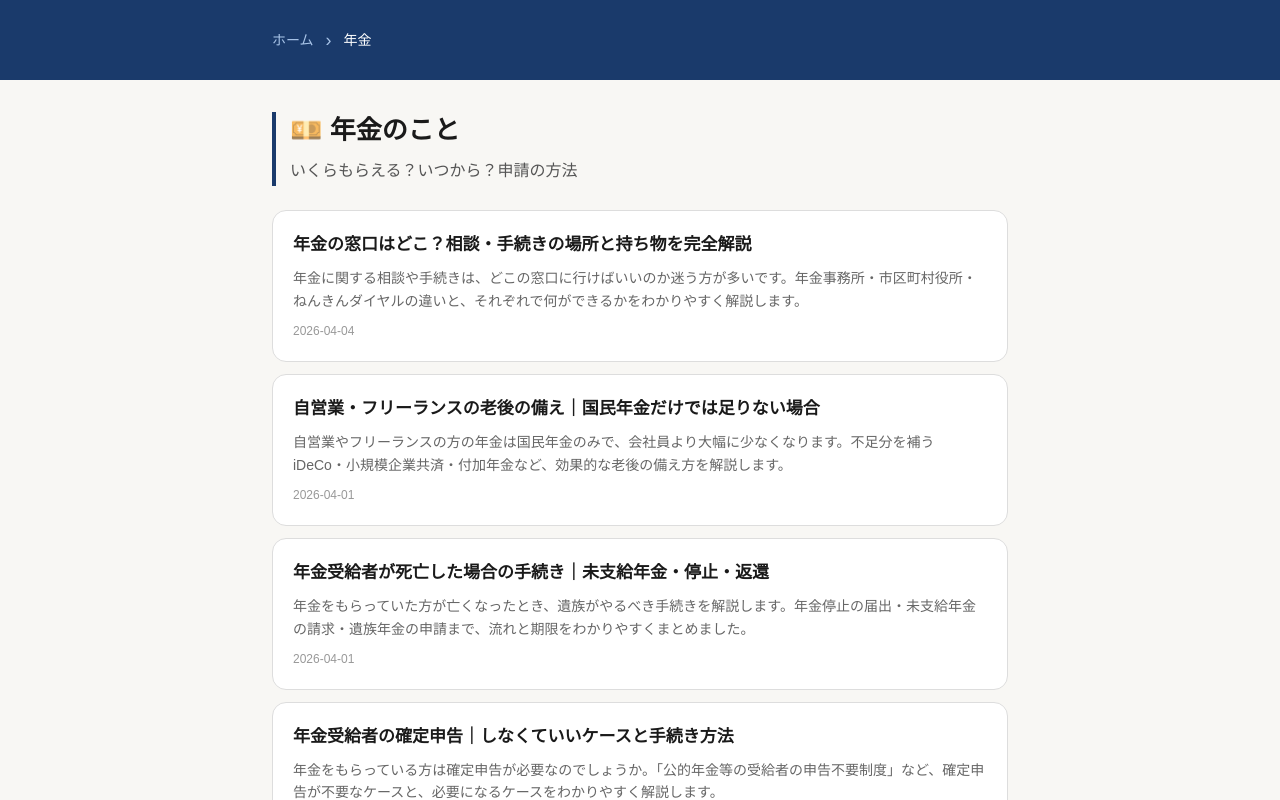
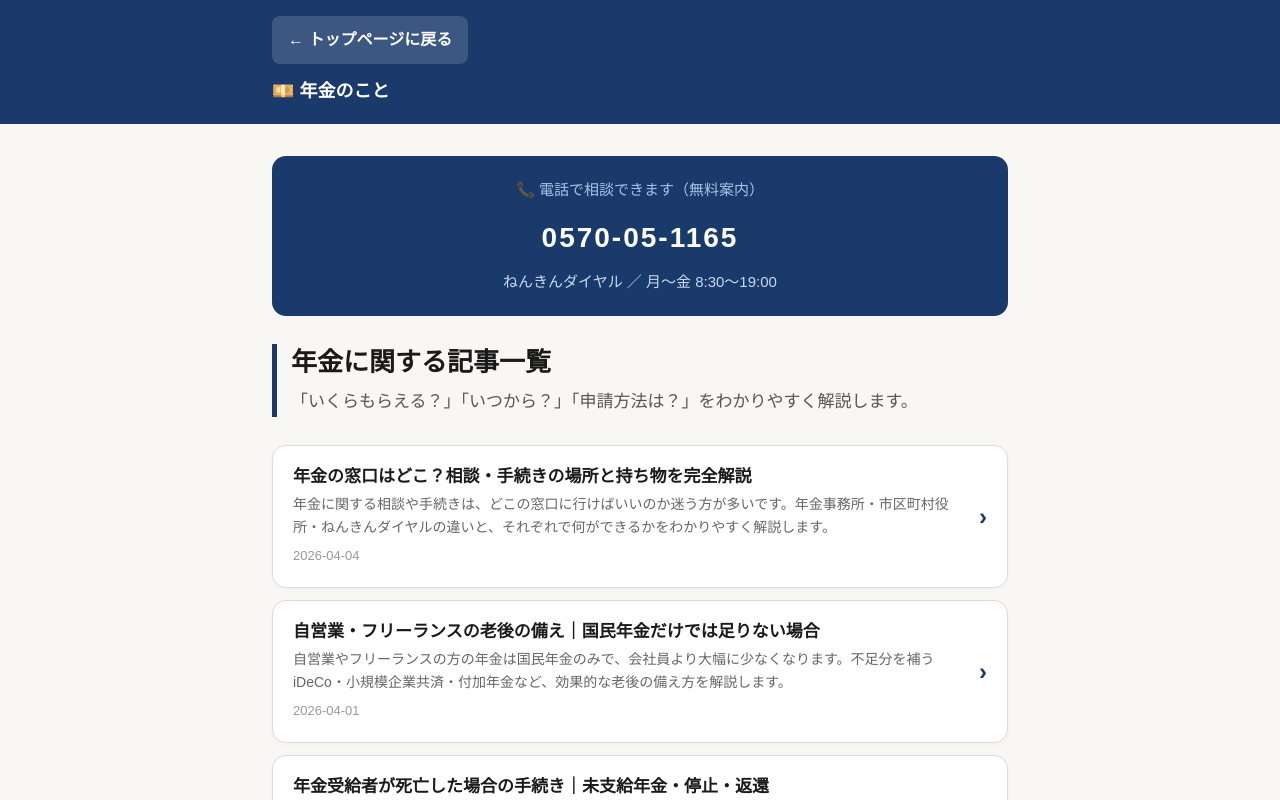
Before and after one commit to irutis/nenkin-guide, a Next.js app: page /nenkin in a window 1280 px wide. Shown: the top 800 px of the page. Built offline with nearby package versions, Linux system fonts and the light colour scheme.

Commit message:
feat: 年金カテゴリページ改善（シニアUI・ねんきんダイヤル追加）

```diff
--- a/src/app/nenkin/page.tsx
+++ b/src/app/nenkin/page.tsx
@@ -5,8 +5,8 @@ import AdUnit from '@/components/AdUnit'
 import type { Metadata } from 'next'
 
 export const metadata: Metadata = {
-  title: '年金のこと｜受取額・申請方法・手続きを解説',
-  description: '年金はいくらもらえる？いつから？申請方法は？都道府県別の年金事務所情報・必要書類をわかりやすく解説します。',
+  title: '年金のこと｜受取額・申請方法・都道府県別窓口を解説',
+  description: '年金はいくらもらえる？いつから？申請方法は？都道府県別の年金事務所情報・必要書類をわかりやすく解説します。ねんきんダイヤル：0570-05-1165',
 }
 
 export default function NenkinPage() {
@@ -15,26 +15,75 @@ export default function NenkinPage() {
   return (
     <div className="min-h-screen" style={{ background: '#f8f7f4' }}>
       <header style={{ background: '#1a3a6b' }}>
-        <div className="max-w-3xl mx-auto px-4 py-4 flex items-center gap-3">
-          <Link href="/" style={{ color: '#a8c4e8', fontSize: 14, textDecoration: 'none' }}>ホーム</Link>
-          <span style={{ color: '#a8c4e8' }}>›</span>
-          <span style={{ color: 'white', fontSize: 14 }}>年金</span>
+        <div className="max-w-3xl mx-auto px-4 py-4">
+          <Link
+            href="/"
+            style={{
+              color: 'white',
+              fontSize: 16,
+              fontWeight: 700,
+              textDecoration: 'none',
+              display: 'inline-flex',
+              alignItems: 'center',
+              gap: 6,
+              background: 'rgba(255,255,255,0.15)',
+              padding: '8px 16px',
+              borderRadius: 8,
+              marginBottom: 10,
+            }}
+          >
+            ← トップページに戻る
+          </Link>
+          <div style={{ display: 'flex', alignItems: 'center', gap: 8 }}>
+            <span style={{ color: 'white', fontSize: 18, fontWeight: 700 }}>💴 年金のこと</span>
+          </div>
         </div>
       </header>
 
       <div className="max-w-3xl mx-auto px-4 py-8">
-        <div style={{ borderLeft: '4px solid #1a3a6b', paddingLeft: 14, marginBottom: 24 }}>
-          <h1 style={{ fontSize: 26, fontWeight: 700, color: '#1a1a1a' }}>💴 年金のこと</h1>
-          <p style={{ color: '#555', fontSize: 16, marginTop: 6 }}>いくらもらえる？いつから？申請の方法</p>
+
+        {/* ねんきんダイヤル */}
+        <div style={{ background: '#1a3a6b', borderRadius: 14, padding: '20px 22px', marginBottom: 28, textAlign: 'center' }}>
+          <p style={{ color: '#a8c4e8', fontSize: 15, marginBottom: 6 }}>📞 電話で相談できます（無料案内）</p>
+          <p style={{ color: 'white', fontSize: 28, fontWeight: 700, letterSpacing: 2, marginBottom: 4 }}>
+            0570-05-1165
+          </p>
+          <p style={{ color: '#c8d9f0', fontSize: 15 }}>ねんきんダイヤル ／ 月〜金 8:30〜19:00</p>
+        </div>
+
+        <div style={{ borderLeft: '5px solid #1a3a6b', paddingLeft: 14, marginBottom: 28 }}>
+          <h1 style={{ fontSize: 26, fontWeight: 700, color: '#1a1a1a' }}>年金に関する記事一覧</h1>
+          <p style={{ color: '#555', fontSize: 17, marginTop: 6, lineHeight: 1.7 }}>
+            「いくらもらえる？」「いつから？」「申請方法は？」をわかりやすく解説します。
+          </p>
         </div>
 
         {articles.length > 0 && (
           <div style={{ display: 'flex', flexDirection: 'column', gap: 12, marginBottom: 40 }}>
             {articles.map(a => (
-              <Link key={a.slug} href={`/article/${a.slug}`} style={{ background: 'white', border: '1px solid #ddd', borderRadius: 14, padding: '18px 20px', textDecoration: 'none', display: 'block' }}>
-                <p style={{ fontWeight: 700, fontSize: 17, color: '#1a1a1a', marginBottom: 6 }}>{a.title}</p>
-                <p style={{ fontSize: 14, color: '#666', lineHeight: 1.6 }}>{a.description}</p>
-                <p style={{ fontSize: 12, color: '#999', marginTop: 8 }}>{a.publishedAt}</p>
+              <Link
+                key={a.slug}
+                href={`/article/${a.slug}`}
+                style={{
+                  background: 'white',
+                  border: '1px solid #ddd',
+                  borderRadius: 14,
+                  padding: '18px 20px',
+                  textDecoration: 'none',
+                  display: 'flex',
+                  alignItems: 'center',
+                  justifyContent: 'space-between',
+                  gap: 12,
+                  minHeight: 72,
+                  boxShadow: '0 1px 4px rgba(0,0,0,0.04)',
+                }}
+              >
+                <div style={{ flex: 1 }}>
+                  <p style={{ fontWeight: 700, fontSize: 17, color: '#1a1a1a', marginBottom: 4, lineHeight: 1.5 }}>{a.title}</p>
+                  <p style={{ fontSize: 14, color: '#666', lineHeight: 1.6 }}>{a.description}</p>
+                  <p style={{ fontSize: 13, color: '#999', marginTop: 6 }}>{a.publishedAt}</p>
+                </div>
+                <span style={{ color: '#1a3a6b', fontSize: 24, flexShrink: 0, fontWeight: 700 }}>›</span>
               </Link>
             ))}
           </div>
@@ -43,30 +92,49 @@ export default function NenkinPage() {
         <AdUnit slot="1234567890" format="horizontal" />
 
         {/* 都道府県別年金情報 */}
-        <div style={{ marginTop: 8 }}>
-          <h2 style={{ fontSize: 20, fontWeight: 700, color: '#1a1a1a', borderLeft: '4px solid #1a3a6b', paddingLeft: 14, marginBottom: 16 }}>
-            都道府県別の年金窓口・手続き情報
+        <div style={{ marginTop: 36 }}>
+          <h2 style={{ fontSize: 22, fontWeight: 700, color: '#1a1a1a', borderLeft: '5px solid #1a3a6b', paddingLeft: 14, marginBottom: 10 }}>
+            📍 都道府県別の年金事務所・窓口情報
           </h2>
-          <p style={{ color: '#555', fontSize: 15, marginBottom: 16 }}>お住まいの都道府県を選ぶと、年金事務所の情報・申請手順・必要書類が確認できます。</p>
-          <div style={{ display: 'flex', flexWrap: 'wrap', gap: 8 }}>
+          <p style={{ color: '#555', fontSize: 16, marginBottom: 20, lineHeight: 1.7 }}>
+            お住まいの都道府県を選ぶと、年金事務所の電話番号・申請手順・必要書類が確認できます。
+          </p>
+          <div style={{ display: 'flex', flexWrap: 'wrap', gap: 10 }}>
             {PREFECTURES.map(p => (
-              <Link key={p.slug} href={`/nenkin/${p.slug}`} style={{ background: 'white', border: '1px solid #b0c8e8', borderRadius: 8, padding: '8px 14px', fontSize: 14, color: '#1a3a6b', textDecoration: 'none', fontWeight: 600 }}>
+              <Link
+                key={p.slug}
+                href={`/nenkin/${p.slug}`}
+                style={{
+                  background: 'white',
+                  border: '1px solid #a8c4e8',
+                  borderRadius: 10,
+                  padding: '10px 16px',
+                  fontSize: 16,
+                  color: '#1a3a6b',
+                  textDecoration: 'none',
+                  fontWeight: 600,
+                  minHeight: 48,
+                  display: 'inline-flex',
+                  alignItems: 'center',
+                }}
+              >
                 {p.name}
               </Link>
             ))}
           </div>
         </div>
+
       </div>
 
-      <footer className="mt-12 py-8 px-4" style={{ background: '#222' }}>
-        <div className="max-w-3xl mx-auto text-center">
-          <div style={{ display: 'flex', gap: 24, justifyContent: 'center', marginBottom: 12, flexWrap: 'wrap' }}>
-            <Link href="/" style={{ color: '#aaa', fontSize: 14, textDecoration: 'none' }}>← トップへ戻る</Link>
-            <Link href="/about" style={{ color: '#aaa', fontSize: 14, textDecoration: 'none' }}>運営者情報</Link>
-            <Link href="/privacy" style={{ color: '#aaa', fontSize: 14, textDecoration: 'none' }}>プライバシーポリシー</Link>
-            <Link href="/contact" style={{ color: '#aaa', fontSize: 14, textDecoration: 'none' }}>お問い合わせ</Link>
+      <footer style={{ marginTop: 48, padding: '28px 16px', background: '#222' }}>
+        <div className="max-w-3xl mx-auto">
+          <div style={{ display: 'flex', gap: 24, justifyContent: 'center', marginBottom: 16, flexWrap: 'wrap' }}>
+            <Link href="/" style={{ color: '#ccc', fontSize: 16, textDecoration: 'none' }}>← トップへ戻る</Link>
+            <Link href="/about" style={{ color: '#ccc', fontSize: 16, textDecoration: 'none' }}>運営者情報</Link>
+            <Link href="/privacy" style={{ color: '#ccc', fontSize: 16, textDecoration: 'none' }}>プライバシーポリシー</Link>
+            <Link href="/contact" style={{ color: '#ccc', fontSize: 16, textDecoration: 'none' }}>お問い合わせ</Link>
           </div>
-          <p style={{ color: '#777', fontSize: 12 }}>© 2026 年金・相続・介護の手続きガイド</p>
+          <p style={{ color: '#888', fontSize: 14, textAlign: 'center' }}>© 2026 年金・相続・介護の手続きガイド</p>
         </div>
       </footer>
     </div>
```
